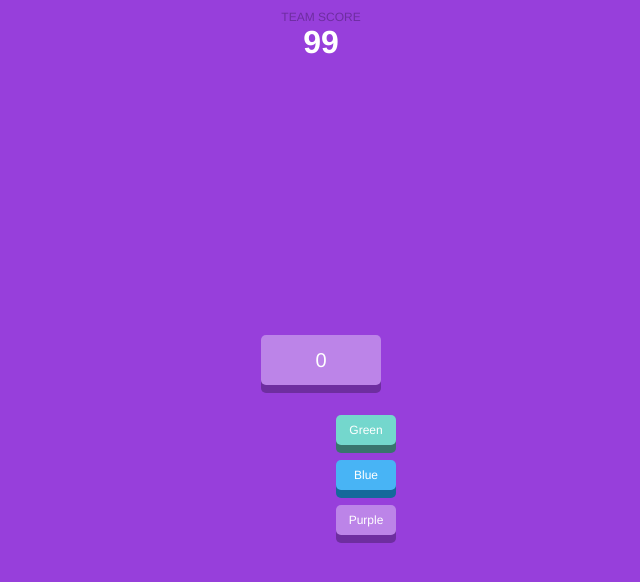
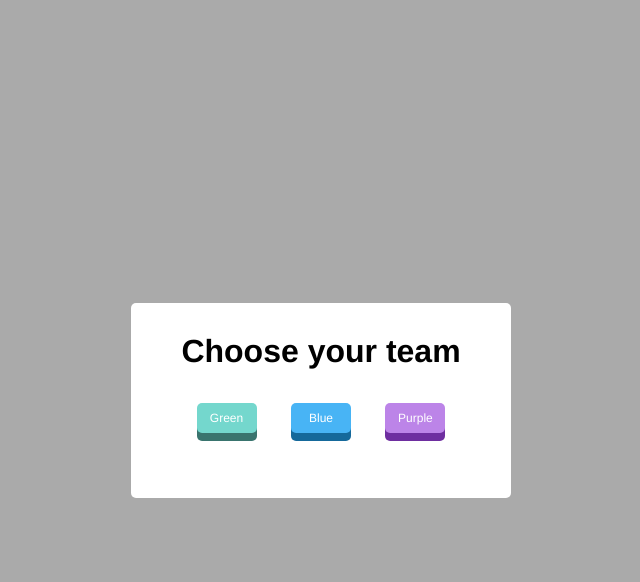
Before and after one commit to mattruston/Clicker, a plain HTML site: page Resources/Views/index.html in a window 1280 px wide. Shown: the whole page, without its empty margins (319-959 px from the left). Drawn offline with Linux system fonts and the light colour scheme; files whose address does not match are found by name.

Commit message:
changing the styling and control flow for picking a team

```diff
--- a/Public/scripts/main.js
+++ b/Public/scripts/main.js
@@ -1,3 +1,5 @@
+
+
 var vm = new Vue({
 	el: '#app',
 	data: {
@@ -5,8 +7,10 @@ var vm = new Vue({
 		team1Score: 1234001,
 		team2Score: 10,
 		team3Score: 99,
-		teamID: 3,
-		team: 'teamPurple'
+		teamID: 0,
+		team: 'none',
+		teamNotChosen: true,
+		teamHover: 'none-hover'
 	},
 	methods: {
 		increment: function(event) {
@@ -26,7 +30,6 @@ var vm = new Vue({
 				default:
 
 			}
-
 		},
 		pickTeam: function(team) {
 			if (team === 1) {
@@ -39,6 +42,16 @@ var vm = new Vue({
 				this.team = 'teamPurple'
 				this.teamID = 3
 			}
+			this.teamNotChosen = false;
+		},
+		colorChange: function(team) {
+			if (team === 1) {
+				this.teamHover = 'team-green-hover'
+			} else if (team === 2) {
+				this.teamHover = 'team-blue-hover'
+			} else if (team === 3) {
+				this.teamHover = 'team-purple-hover'
+			}
 		}
 	}
 })
--- a/Resources/Views/index.html
+++ b/Resources/Views/index.html
@@ -7,18 +7,21 @@
 </head>
 <body >
 	<div id="app" v-bind:class="team">
-		<div class="team-pick-wrapper">
-			<button class="select-btn team1" v-on:click="pickTeam(1)">Green</button>
-			<button class="select-btn team2" v-on:click="pickTeam(2)">Blue</button>
-			<button class="select-btn team3" v-on:click="pickTeam(3)">Purple</button>
+		<div v-if="teamNotChosen"class="team-pick-wrapper">
+			<div class="select-modal">
+				<div><h1 v-bind:class="teamHover">Choose your team</h1></div>
+				<button class="select-btn team1" v-on:click="pickTeam(1)" v-on:mouseover="colorChange(1)">Green</button>
+				<button class="select-btn team2" v-on:click="pickTeam(2)" v-on:mouseover="colorChange(2)">Blue</button>
+				<button class="select-btn team3" v-on:click="pickTeam(3)" v-on:mouseover="colorChange(3)">Purple</button>
+			</div>
 		</div>
 		<div class="btn-wrapper">
 			<div class="team-score-holder">
-				<div class="team-score-title">TEAM SCORE</div>
+				<div v-if="teamID != 0" class="team-score-title">TEAM SCORE</div>
 				<div class="team-score-value">
 					<h1 v-if="teamID === 1">{{ team1Score }}</h1>
 					<h1 v-else-if="teamID === 2">{{ team2Score }}</h1>
-					<h1 v-else>{{ team3Score }}</h1>
+					<h1 v-else-if="teamID === 3">{{ team3Score }}</h1>
 				</div>
 			</div>
 			<button v-on:click="increment" class="btn clicker-btn">{{counter}}</button>
--- a/Resources/Views/main.scss
+++ b/Resources/Views/main.scss
@@ -15,6 +15,8 @@ $color2-shadow: #15699b;
 $color3-button: #bc84e8;
 $color3-background: #973FDB;
 $color3-shadow: #6e2ea0;
+
+$colornone-background: #aaaaaa;
 
 $border-radius: 5px;
 $button-height: 50px;
@@ -106,12 +108,54 @@ body {
 		}
 	}
 
+	.none {
+		background-color: $colornone-background;
+	}
+
 	#app {
 		.team-pick-wrapper {
+			display: flex;
+			display: -webkit-box;
+			display: -ms-flexbox;
+			display: -webkit-flex;
+			-webkit-box-flex-direction: column;
+			-ms-flex-direction: column;
+			flex-direction: column;
+			align-items: center;
+			justify-content: center;
+			z-index: 1;
+
+			position: absolute;
+			width: 100%;
+			height: 100%;
+
 			text-align: center;
-			position:absolute;
-			top: 50%;
-			left: 50%;
+
+
+			.select-modal {
+				background: $white;
+				padding: 50px;
+				padding-top: 30px;
+				border-radius: $border-radius;
+				top: -2%;
+
+				h1 {
+					margin-bottom: 25px;
+					margin-top: 0;
+					padding: 0;
+				}
+
+				.team-green-hover {
+					color: $color1-background;
+				}
+
+				.team-blue-hover {
+					color: $color2-background;
+				}
+
+				.team-purple-hover {
+					color: $color3-background;
+				}
 
 				.select-btn {
 					color: $white;
@@ -119,10 +163,10 @@ body {
 					font-size: 12px;
 					text-align: center;
 
-				display: block;
+					display: inline-block;
 					position: relative;
 
-				margin: 15px 15px;
+					margin: 8px 15px 15px 15px;
 					height: 30px;
 					width: 60px;
 
@@ -190,6 +234,7 @@ body {
 					&:active {
 						box-shadow: 0 0 $color3-shadow;
 						top: 6px;
+					}
 				}
 			}
 		}
```
Also changed, not shown: Public/styles/main.css. Lines whose indentation alone changed are shown as unchanged.
